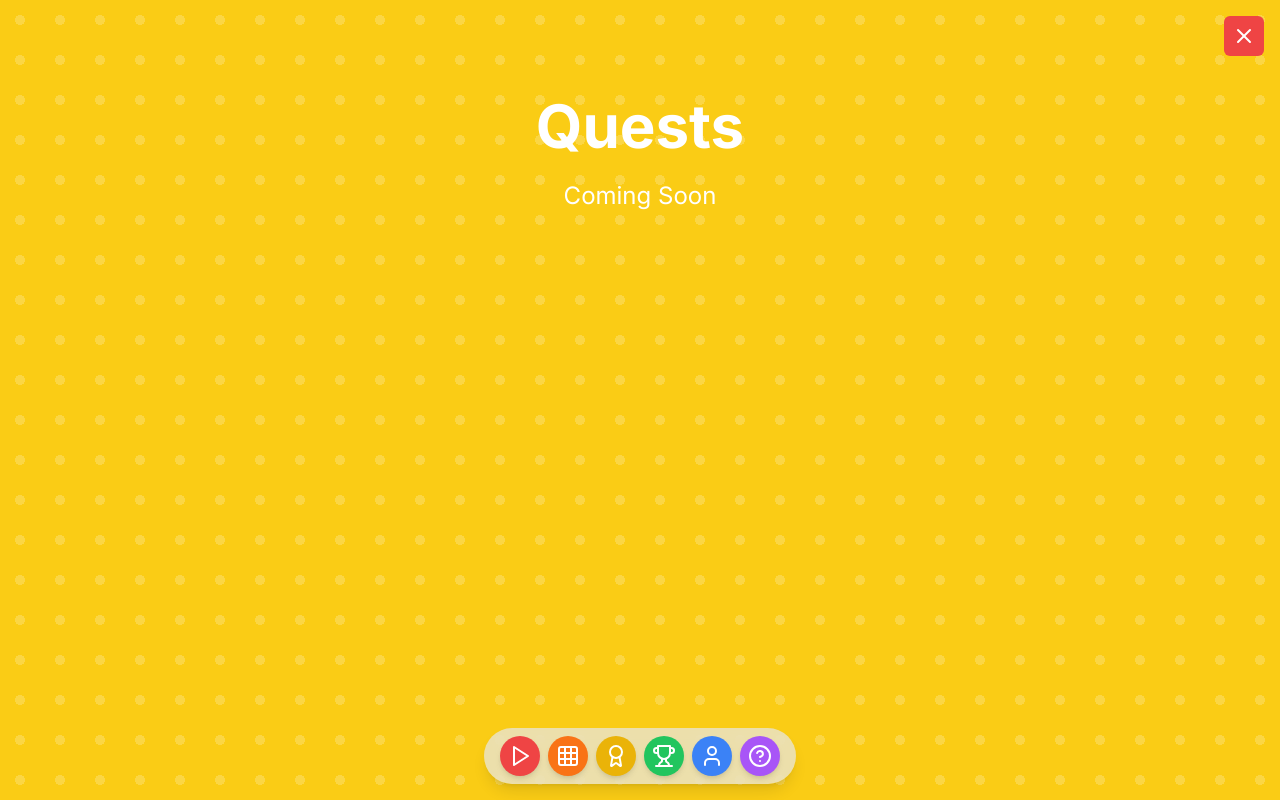
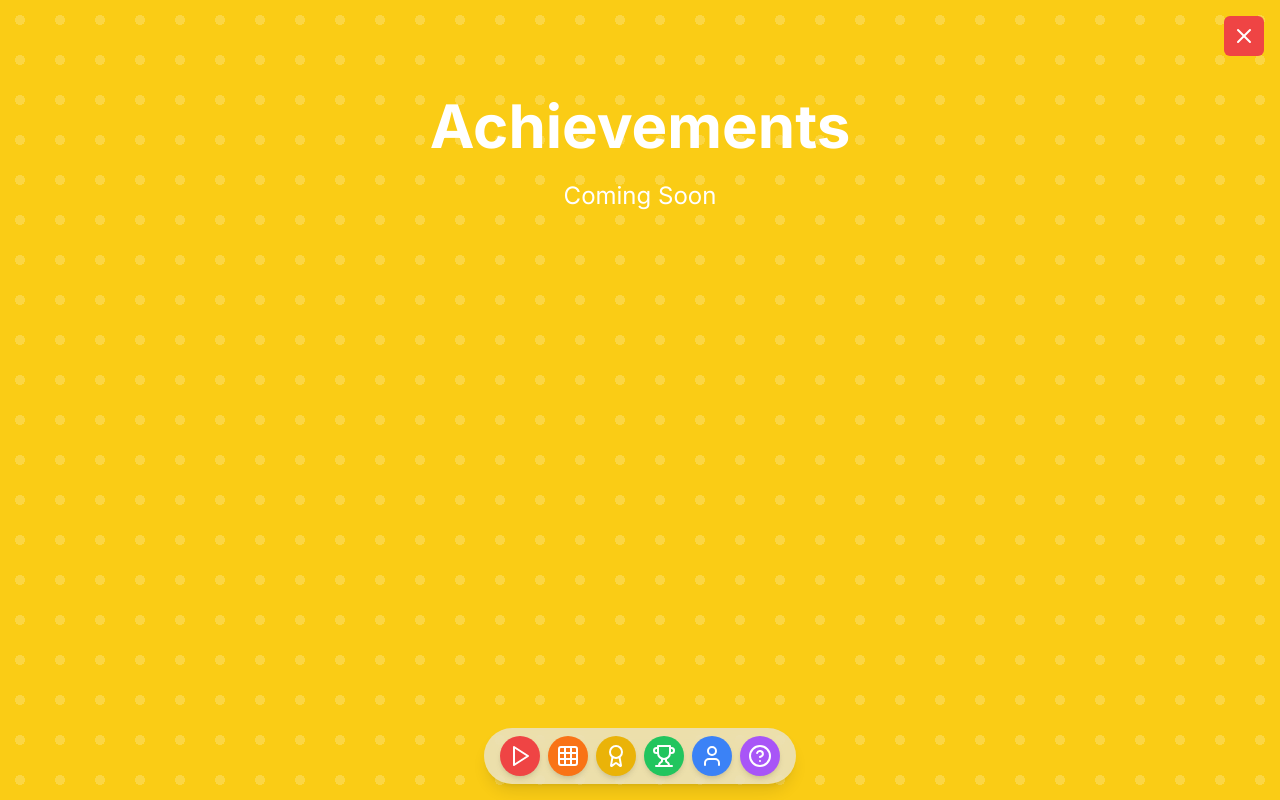
Before and after one commit to willtajer/latinHAM, a Next.js app: page / in a window 1280 px wide. Both pictures are taken after a click on the button 616 px from the left and 756 px from the top of the page. Built offline with nearby package versions, Linux system fonts and the light colour scheme; no server answers; the database is empty.

Commit message:
fixing lint error

```diff
--- a/components/LearningModeGame.tsx
+++ b/components/LearningModeGame.tsx
@@ -5,7 +5,6 @@ import { Card, CardContent } from '@/components/ui/card'
 import { Button } from '@/components/ui/button'
 import Confetti from 'react-confetti'
 import { useLearningGameLogic } from '@/hooks/useLearningGameLogic'
-import Link from 'next/link'
 
 interface LearningModeGameProps {
   onComplete: () => void
--- a/components/StickyButtonBar.tsx
+++ b/components/StickyButtonBar.tsx
@@ -96,7 +96,7 @@ export default function StickyButtonBar({ onStartNewGame }: StickyButtonBarProps
               size="icon"
               className="rounded-full p-2 shadow-md transition-colors duration-200 bg-yellow-500 hover:bg-gray-700 text-white hover:text-yellow-500"
               onClick={() => toggleOverlay('quests')}
-              aria-label="Quests"
+              aria-label="Achievements"
             >
               <Award className="h-6 w-6" />
             </Button>
@@ -237,7 +237,7 @@ export default function StickyButtonBar({ onStartNewGame }: StickyButtonBarProps
               {activeOverlay === 'quests' && (
                 <div className="max-w-6xl mx-auto pt-16">
                   <h1 className="text-4xl sm:text-5xl lg:text-6xl font-bold mb-6 text-center text-white">
-                    Quests
+                    Achievements
                   </h1>
                   <div className="flex flex-col items-center justify-center">
                     <p className="text-2xl text-white">Coming Soon</p>
```
